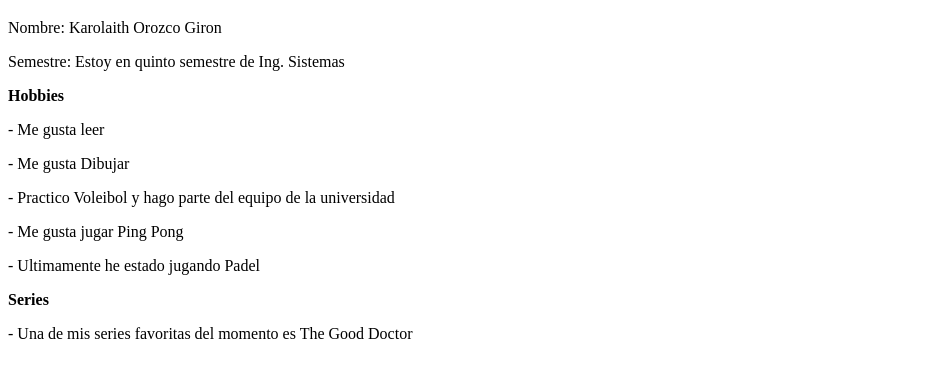
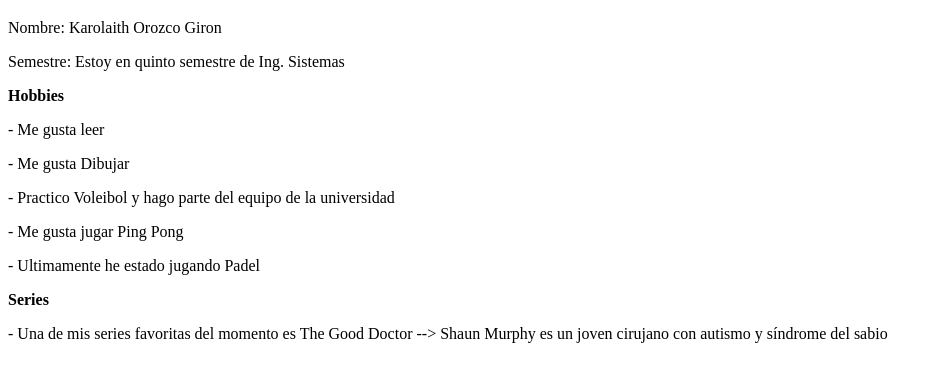
Before and after one commit to Karolaith-18/taller1, a plain HTML site: page index.html in a window 1280 px wide. Shown: the part 61-442 px from the top of the page, without its empty margins (0-943 px from the left). Drawn offline with Linux system fonts and the light colour scheme.

Commit message:
agregando datos de la primera serie

```diff
--- a/index.html
+++ b/index.html
@@ -17,7 +17,8 @@
         <p> - Me gusta jugar Ping Pong</p>
         <p> - Ultimamente he estado jugando Padel</p>
         <p><strong>Series</strong></p>
-        <p> - Una de mis series favoritas del momento es The Good Doctor</p>
+        <p> - Una de mis series favoritas del momento es The Good Doctor --> Shaun Murphy es un joven cirujano con autismo y síndrome del sabio</p>
+        <p></p>
 
     </div>
 
```
